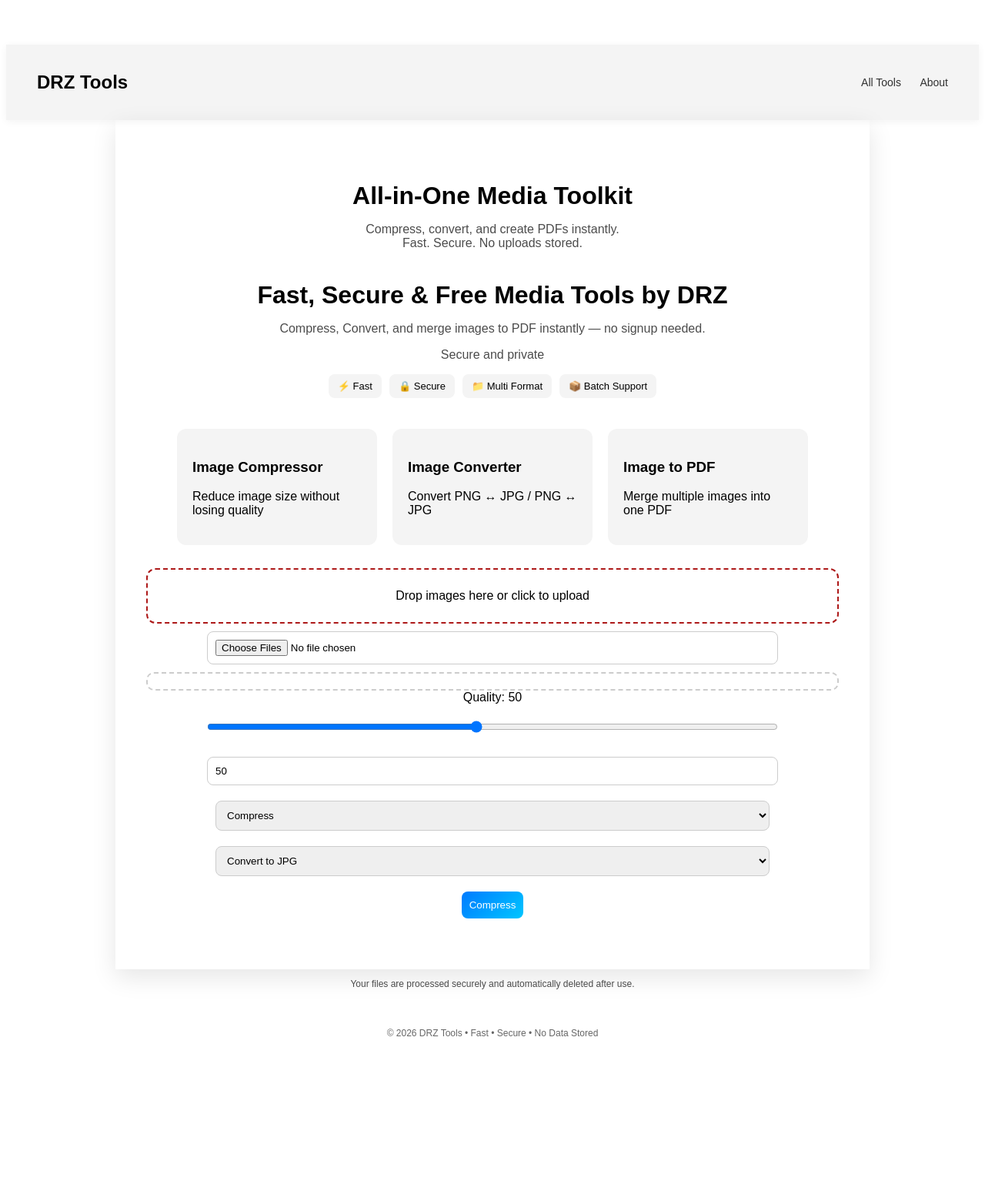
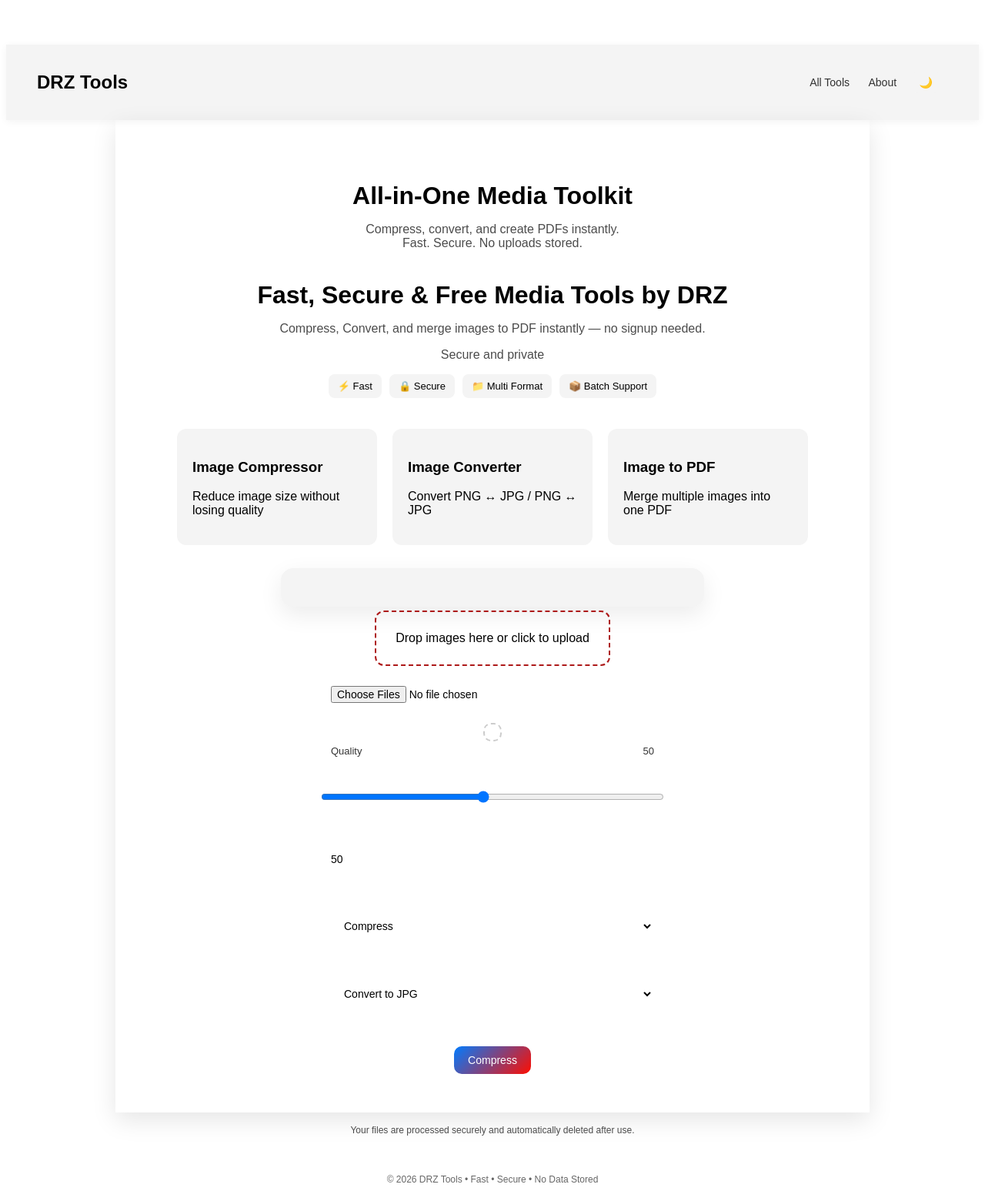
Before and after one commit to Dronzly/media-compressor, a FastAPI app: page / in a window 1280 px wide. Shown: the whole page at 77% size. Before the commit the page ends 1346 px from the top, so only its background shows below. Run offline with FastAPI, Linux system fonts and the light colour scheme.

Commit message:
Upgrading UI

```diff
--- a/templates/index.html
+++ b/templates/index.html
@@ -5,6 +5,18 @@
 
 <style>
 :root {
+    --bg: #ffffff;
+    --text: #000000;
+    --box: #f4f4f4;
+}
+
+body.dark {
+    --bg: #121212;
+    --text: #ffffff;
+    --box: #1e1e1e;
+}
+
+body.light {
     --bg: #ffffff;
     --text: #000000;
     --box: #f4f4f4;
@@ -63,15 +75,50 @@ input, button, select {
 }
 
 input, select {
-    width: 80%;
-    border: 1px solid #ccc;
+    width: 100%;
+    max-width: 420px;
+    padding: 10px 12px;
+    font-size: 14px;
+    border-radius: 10px;
+    border: 1px solid rgba(16, 10, 10, 0.989);
+    background: var(--bg);
+    color: var(--text);
+}
+
+input, select, button {
+    transition: all 0.2s ease;
+}
+
+input:focus, select:focus {
+    outline: none;
+    border-color: #007BFF;
+    box-shadow: 0 0 0 2px rgba(0,123,255,0.15);
+}
+
+input[type="range"] {
+    width: 60%;
+    max-width: 400px;
+}
+
+select {
+    cursor: pointer;
 }
 
 button {
-    background: linear-gradient(135deg, #007BFF, #00C6FF);
-    color: white;
+    padding: 10px 18px;
+    border-radius: 10px;
     border: none;
     cursor: pointer;
+    font-size: 14px;
+    font-weight: 500;
+    background: linear-gradient(135deg, #007BFF, #ff0d00);
+    color: white;
+    transition: all 0.3s ease;
+}
+
+button:hover {
+    transform: translateY(-2px);
+    box-shadow: 0 8px 20px rgba(0,0,0,0.15);
 }
 
 #dropZone {
@@ -291,16 +338,75 @@ html {
     transform: scale(1.1);
 }
 
+#themeToggle {
+    margin-left: 15px;
+    padding: 6px 10px;
+    border-radius: 8px;
+    border: none;
+    cursor: pointer;
+    background: var(--box);
+    color: var(--text);
+}
+
+form {
+    display: flex;
+    flex-direction: column;
+    align-items: center;
+    gap: 5px;
+}
+
+input, select {
+    border-radius: 10px;
+    border: 1px solid rgba(255,255,255,0.1);
+}
+
+.form-card {
+    width: 100%;
+    max-width: 500px;
+    background: var(--box);
+    padding: 25px;
+    border-radius: 16px;
+    box-shadow: 0 10px 30px rgba(0,0,0,0.08);
+    display: flex;
+    flex-direction: column;
+    align-items: center;
+    gap: 15px;
+}
+
+.label-row {
+    width: 100%;
+    max-width: 420px;
+    display: flex;
+    justify-content: space-between;
+    font-size: 13px;
+    opacity: 0.8;
+}
+
+input[type="range"] {
+    width: 100%;
+    max-width: 420px;
+    height: 6px;
+    border-radius: 10px;
+    background: #ccc;
+    outline: none;
+}
+
+form {
+    display: flex;
+    justify-content:  center;
+}
+
 </style>
 </head>
 
 <body>
 
-    <div class="navbar">
+<div class="navbar">
     <h2>DRZ Tools</h2>
     <div class="nav-links">
         <span>All Tools</span>
         <span>About</span>
+        <button id="themeToggle">🌙</button>
     </div>
 </div>
 
@@ -345,12 +451,19 @@ html {
 
 <form id="uploadForm">
 
+    <div class="form-card"></div>
+
 <div id="dropZone">Drop images here or click to upload</div>
 <input type="file" id="fileInput" multiple required>
 
 <div id="previewContainer"></div>
 
-<label>Quality: <span id="qualityValue">50</span></label><br>
+<div class="label-row">
+    <span>Quality</span>
+    <span id="qualityValue">50</span>
+</div>
+
+<br>
 
 <input type="range" id="qualitySlider" min="10" max="95" value="50"><br>
 <input type="number" id="qualityInput" min="10" max="95" value="50"><br>
@@ -367,6 +480,8 @@ html {
 </select><br>
 
 <button type="submit" id="submitBtn">Compress</button>
+
+</div>
 
 </form>
 
@@ -654,6 +769,31 @@ previewContainer.addEventListener("dragleave", (e) => {
     if (item) item.classList.remove("over");
 });
 
+const toggleBtn = document.getElementById("themeToggle");
+
+// Load saved theme
+const savedTheme = localStorage.getItem("theme");
+
+if (savedTheme) {
+    document.body.classList.add(savedTheme);
+    toggleBtn.innerText = savedTheme === "dark" ? "☀️" : "🌙";
+}
+
+// Toggle click
+toggleBtn.addEventListener("click", () => {
+    if (document.body.classList.contains("dark")) {
+        document.body.classList.remove("dark");
+        document.body.classList.add("light");
+        localStorage.setItem("theme", "light");
+        toggleBtn.innerText = "🌙";
+    } else {
+        document.body.classList.remove("light");
+        document.body.classList.add("dark");
+        localStorage.setItem("theme", "dark");
+        toggleBtn.innerText = "☀️";
+    }
+});
+
 </script>
 
 <footer style="margin-top:50px; font-size:12px; opacity:0.6;">
```
